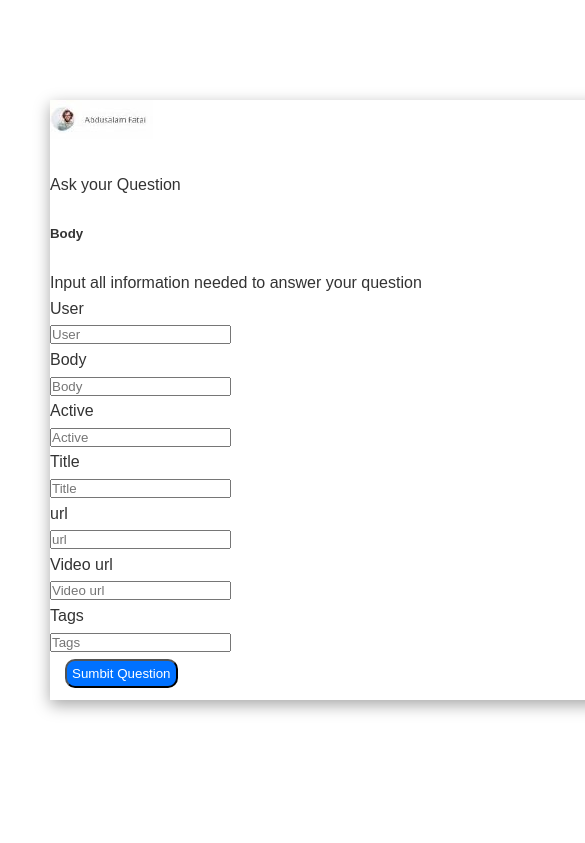
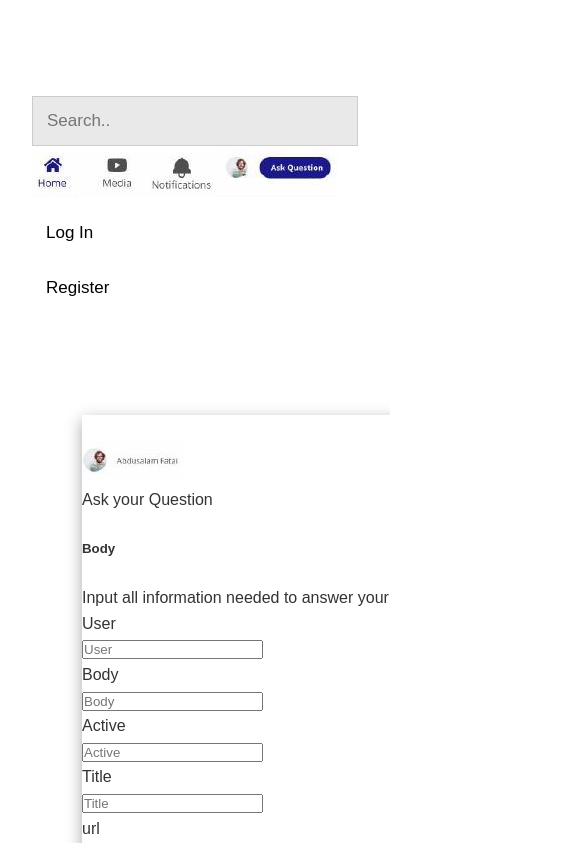
Before and after one commit to Mekarosi/techsemester, a React (Create React App) app: page / in a window 390 px wide. Shown: the top 843 px of the page, 585 px wide, since content can reach past the window. Built offline with nearby package versions, Linux system fonts and the light colour scheme; no server answers.

Commit message:
Add navbar

```diff
--- a/public/index.html
+++ b/public/index.html
@@ -29,6 +29,9 @@
   <body>
     <noscript>You need to enable JavaScript to run this app.</noscript>
     <div id="root"></div>
+    <script src="https://code.jquery.com/jquery-3.2.1.slim.min.js" integrity="sha384-KJ3o2DKtIkvYIK3UENzmM7KCkRr/rE9/Qpg6aAZGJwFDMVNA/GpGFF93hXpG5KkN" crossorigin="anonymous"></script>
+<script src="https://cdnjs.cloudflare.com/ajax/libs/popper.js/1.12.9/umd/popper.min.js" integrity="sha384-ApNbgh9B+Y1QKtv3Rn7W3mgPxhU9K/ScQsAP7hUibX39j7fakFPskvXusvfa0b4Q" crossorigin="anonymous"></script>
+<script src="https://maxcdn.bootstrapcdn.com/bootstrap/4.0.0/js/bootstrap.min.js" integrity="sha384-JZR6Spejh4U02d8jOt6vLEHfe/JQGiRRSQQxSfFWpi1MquVdAyjUar5+76PVCmYl" crossorigin="anonymous"></script>
     <!--
       This HTML file is a template.
       If you open it directly in the browser, you will see an empty page.
--- a/src/App.css
+++ b/src/App.css
@@ -123,6 +123,15 @@ body {
 }
 
 /* Landing Page */
+
+.container {
+  max-width: 1100px;
+  margin: auto;
+  overflow: hidden;
+  padding: 0 2rem;
+  margin-top: 6rem;
+  margin-bottom: 3rem;
+}
 .langing-page {
   width: 600px;
   height: 600px;
@@ -134,3 +143,62 @@ body {
   margin-top: 100px;
   margin-left: 50px;
 }
+
+/* Navbar */
+/* Add a black background color to the top navigation bar */
+.topnav {
+  overflow: hidden;
+  background-color: #ffffff;
+}
+
+/* Style the links inside the navigation bar */
+.topnav a {
+  float: left;
+  display: block;
+  color: black;
+  text-align: center;
+  padding: 14px 16px;
+  text-decoration: none;
+  font-size: 17px;
+}
+
+/* Change the color of links on hover */
+.topnav a:hover {
+  background-color: #ddd;
+  color: black;
+}
+
+/* Style the "active" element to highlight the current page */
+.topnav a.active {
+  background-color: #2196f3;
+  color: white;
+}
+.search {
+  background-color: #e9e9e9;
+}
+
+/* Style the search box inside the navigation bar */
+.topnav input[type='text'] {
+  float: right;
+  padding: 6px;
+  border: none;
+  margin-top: 8px;
+  margin-right: 16px;
+  font-size: 17px;
+}
+
+/* When the screen is less than 600px wide, stack the links and the search field vertically instead of horizontally */
+@media screen and (max-width: 600px) {
+  .topnav a,
+  .topnav input[type='text'] {
+    float: none;
+    display: block;
+    text-align: left;
+    width: 100%;
+    margin: 0;
+    padding: 14px;
+  }
+  .topnav input[type='text'] {
+    border: 1px solid #ccc;
+  }
+}
--- a/src/components/Landing.js
+++ b/src/components/Landing.js
@@ -2,6 +2,7 @@ import React, { Fragment, useState } from 'react';
 import { connect } from 'react-redux';
 import { askQuestion } from '../actions/question';
 import PropTypes from 'prop-types'
+import Navbar from './Navbar';
 import logo3 from "../../src/img/logo3.JPG"
 
 
@@ -41,13 +42,19 @@ const onSubmit = e => {
 
   return (
     <Fragment>
+
+       <div className='container'>
+       <Navbar />
+
+
+
        <div className='langing-page'>
+
          <form onSubmit={onSubmit}>
+
+         <br/>
          <div>
          <img src={logo3} alt="logo" className='logo3'/>
-         </div>
-         <br/>
-         <div>
          <p>Ask your Question</p>
          </div>
          <br/>
@@ -107,10 +114,11 @@ const onSubmit = e => {
                     onChange={onChange}
                     className="" />
           </div>
-          <input type="submit" value="Sumbit Question" className="form-button" />
+          <input type="submit" value="Post your question" className="form-button" />
 
 
          </form>
+       </div>
        </div>
        <br/>
        <br/>
--- /dev/null
+++ b/src/components/Navbar.js
@@ -0,0 +1,20 @@
+import React from 'react';
+import { Link } from 'react-router-dom'
+import logo5 from "../../src/img/logo5.JPG"
+import icons from "../../src/img/icons.JPG"
+
+const Navbar = () => {
+  return (
+    <div class="topnav">
+
+    <input className='search' type="text" placeholder="Search.."/>
+
+    <img src={icons} alt="logo" className='icons'/>
+    <img src={logo5} alt="logo" className='logo'/>
+    <Link to="/login">Log In</Link>
+    <Link to="/register">Register</Link>
+  </div>
+  );
+}
+
+export default Navbar;
```
Also changed, not shown: src/img/icons.JPG (added), src/img/logo5.JPG (added).
